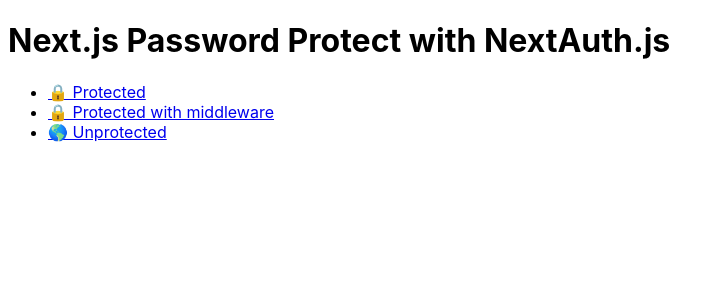
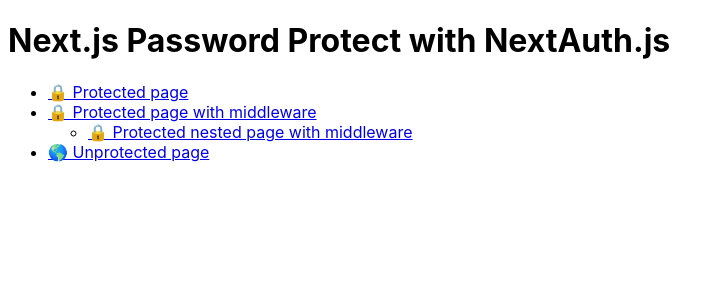
Before and after one commit to alexchantastic/next-password-protect-example, a Next.js app: page / in a window 1280 px wide. Shown: the top 300 px of the page, without its empty margins (0-722 px from the left). Built offline with nearby package versions, Linux system fonts and the light colour scheme.

Commit message:
add middleware protected pages

```diff
--- a/src/app/page.tsx
+++ b/src/app/page.tsx
@@ -6,13 +6,18 @@
       <h1>Next.js Password Protect with NextAuth.js</h1>
       <ul>
         <li>
-          <Link href="/protected">🔒 Protected</Link>
+          <Link href="/protected">🔒 Protected page</Link>
         </li>
         <li>
-          <Link href="/middleware-protected">🔒 Protected with middleware</Link>
+          <Link href="/middleware-protected">🔒 Protected page with middleware</Link>
+          <ul>
+            <li>
+              <Link href="/middleware-protected/nested-middleware-protected">🔒 Protected nested page with middleware</Link>
+            </li>
+          </ul>
         </li>
         <li>
-          <Link href="/unprotected">🌎 Unprotected</Link>
+          <Link href="/unprotected">🌎 Unprotected page</Link>
         </li>
       </ul>
     </main>
--- a/src/app/protected/page.tsx
+++ b/src/app/protected/page.tsx
@@ -11,7 +11,7 @@
 
   return (
     <main>
-      <h1>🔒 Protected</h1>
+      <h1>🔒 Protected page</h1>
       <p>This page is password protected!</p>
     </main>
   )
--- a/src/app/unprotected/page.tsx
+++ b/src/app/unprotected/page.tsx
@@ -1,7 +1,7 @@
 export default function Unprotected() {
   return (
     <main>
-      <h1>🌎 Unprotected</h1>
+      <h1>🌎 Unprotected page</h1>
       <p>This page is not password protected!</p>
     </main>
   )
```
Also changed, not shown: src/app/middleware-protected/nested-middleware-protected/page.tsx (added, +8 -0 lines), src/app/middleware-protected/page.tsx (+8 -1 lines), src/middleware.ts (added, +7 -0 lines).
